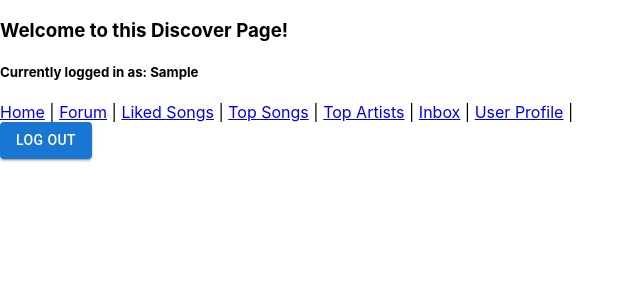
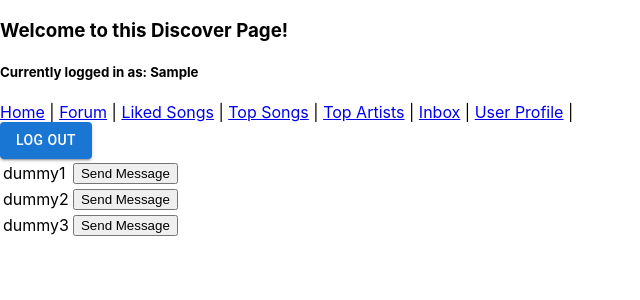
Before and after one commit to kmb7evr/group-project-launch-2, a React (Create React App) app in the folder spotify-frontend/: page / in a window 1280 px wide. Both pictures are taken after typing "Sample" into the empty fields and a click on the button "SUBMIT". Shown: the top 300 px of the page, without its empty margins (0-640 px from the left). Built offline with nearby package versions, Linux system fonts and the light colour scheme; no server answers.

Commit message:
created dummy data

```diff
--- a/spotify-frontend/src/components/discoverPage.js
+++ b/spotify-frontend/src/components/discoverPage.js
@@ -1,15 +1,37 @@
 import { Button, Typography, Box } from '@mui/material';
 import Navbar from "./navbar";
+import {useState, useEffect} from 'react';
 
 function DiscoverPage(props) {
     const {user, logout} = props;
+    const [userData, setUserData]=useState(["dummy1", "dummy2", "dummy3"]);
 
+    useEffect(()=>{
+      fetch("http://localhost:9000/users")
+    .then((res) => {return (res.json());})
+    .then((text) => {console.log(JSON.stringify(text.result))})
+    .catch((err) => console.log(err))
+    },[]);
+
+    const tableCell=(element)=>{
+      return (
+      <tr>
+        <td>{element}</td>{/*TODO: make this a link to the user's profile */}
+        <td><button type="button">Send Message</button></td>
+      </tr>
+      );
+    }
   return (
     <div className="App">
-        <h3> Welcome to this Discover Page! </h3>
-        <h5> {"Currently logged in as: " + user} </h5>
-        <Navbar />
-        <Button onClick={logout} variant='contained'>Log Out</Button>
+      <h3> Welcome to this Discover Page! </h3>
+      <h5> {"Currently logged in as: " + user} </h5>
+      <Navbar />
+      <Button onClick={logout} variant="contained">
+        Log Out
+      </Button>
+      <table>
+        {userData && userData.map((user) => tableCell(user))}
+      </table>
     </div>
   );
 }
```
